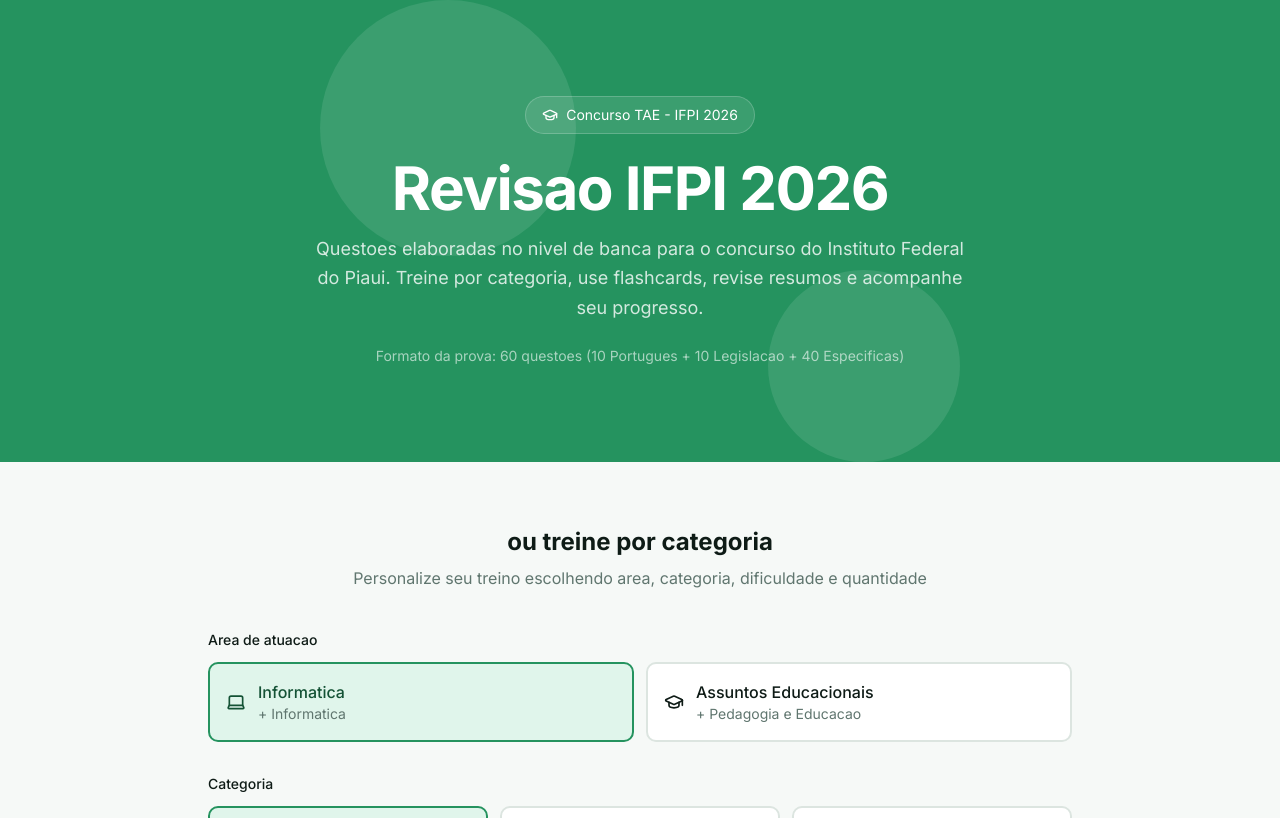
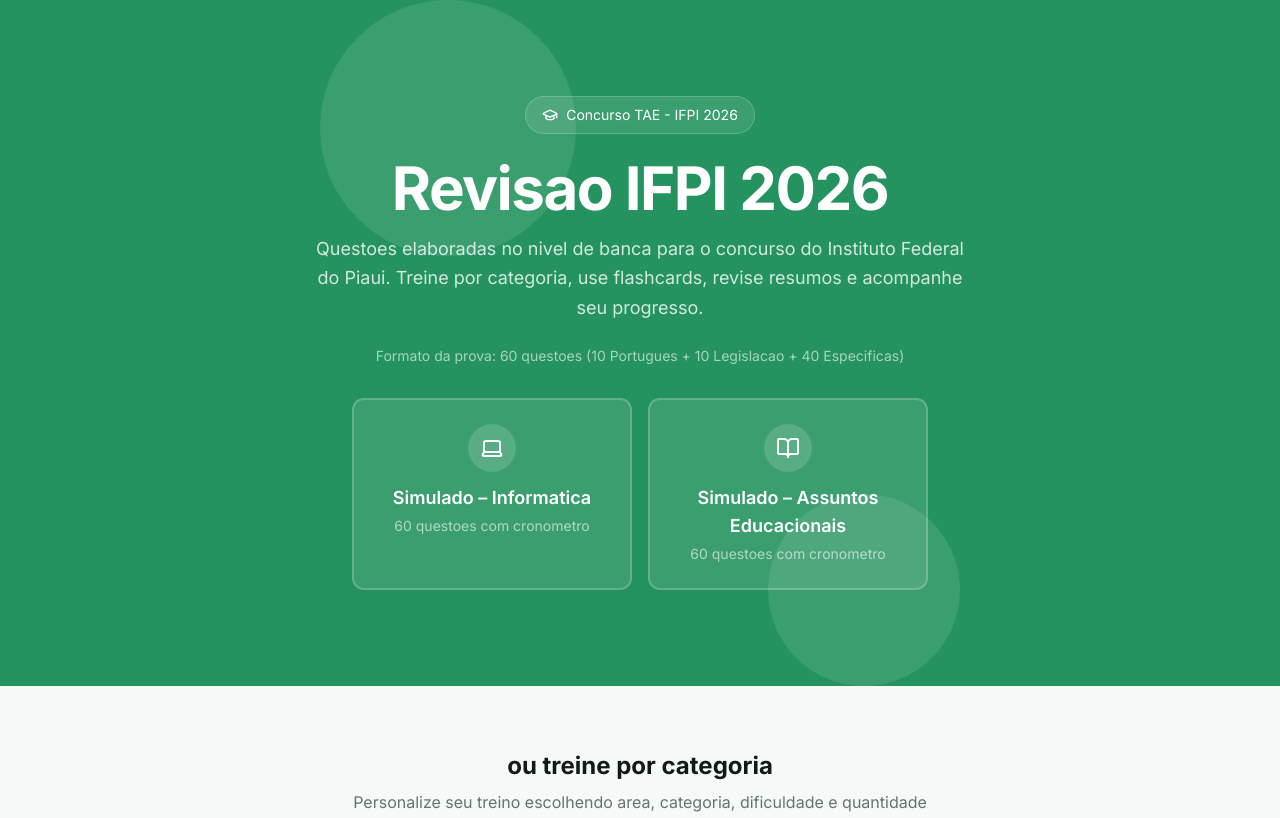
Before and after one commit to projetonickjumper-byte/v0-quiz-web-app-main, a Next.js app: page / in a window 1280 px wide. Shown: the top 818 px of the page. Built offline with nearby package versions, Linux system fonts and the light colour scheme.

Commit message:
feat: add simulado cards in hero section with routing
Introduce two interactive cards linking to specific exam areas.

```diff
--- a/components/hero-section.tsx
+++ b/components/hero-section.tsx
@@ -1,6 +1,11 @@
-import { GraduationCap } from "lucide-react"
+"use client"
+
+import { useRouter } from "next/navigation"
+import { GraduationCap, Laptop, BookOpen } from "lucide-react"
 
 export function HeroSection() {
+  const router = useRouter()
+
   return (
     <section className="relative overflow-hidden bg-primary px-4 py-16 md:py-24">
       <div className="absolute inset-0 opacity-10">
@@ -22,6 +27,39 @@ export function HeroSection() {
         <p className="mx-auto max-w-xl text-balance text-sm text-primary-foreground/60">
           Formato da prova: 60 questoes (10 Portugues + 10 Legislacao + 40 Especificas)
         </p>
+
+        {/* Simulado Cards */}
+        <div className="mx-auto mt-8 grid max-w-xl grid-cols-1 gap-4 sm:grid-cols-2">
+          <button
+            onClick={() => router.push("/simulado?area=informatica")}
+            className="group flex flex-col items-center gap-3 rounded-xl border-2 border-primary-foreground/20 bg-primary-foreground/10 px-6 py-6 text-primary-foreground transition-all hover:border-primary-foreground/40 hover:bg-primary-foreground/20 active:scale-[0.98]"
+          >
+            <div className="flex h-12 w-12 items-center justify-center rounded-full bg-primary-foreground/15 transition-colors group-hover:bg-primary-foreground/25">
+              <Laptop className="h-6 w-6" />
+            </div>
+            <div>
+              <p className="text-lg font-semibold">{"Simulado \u2013 Informatica"}</p>
+              <p className="mt-1 text-sm text-primary-foreground/60">
+                60 questoes com cronometro
+              </p>
+            </div>
+          </button>
+
+          <button
+            onClick={() => router.push("/simulado?area=educacionais")}
+            className="group flex flex-col items-center gap-3 rounded-xl border-2 border-primary-foreground/20 bg-primary-foreground/10 px-6 py-6 text-primary-foreground transition-all hover:border-primary-foreground/40 hover:bg-primary-foreground/20 active:scale-[0.98]"
+          >
+            <div className="flex h-12 w-12 items-center justify-center rounded-full bg-primary-foreground/15 transition-colors group-hover:bg-primary-foreground/25">
+              <BookOpen className="h-6 w-6" />
+            </div>
+            <div>
+              <p className="text-lg font-semibold">{"Simulado \u2013 Assuntos Educacionais"}</p>
+              <p className="mt-1 text-sm text-primary-foreground/60">
+                60 questoes com cronometro
+              </p>
+            </div>
+          </button>
+        </div>
       </div>
     </section>
   )
```
